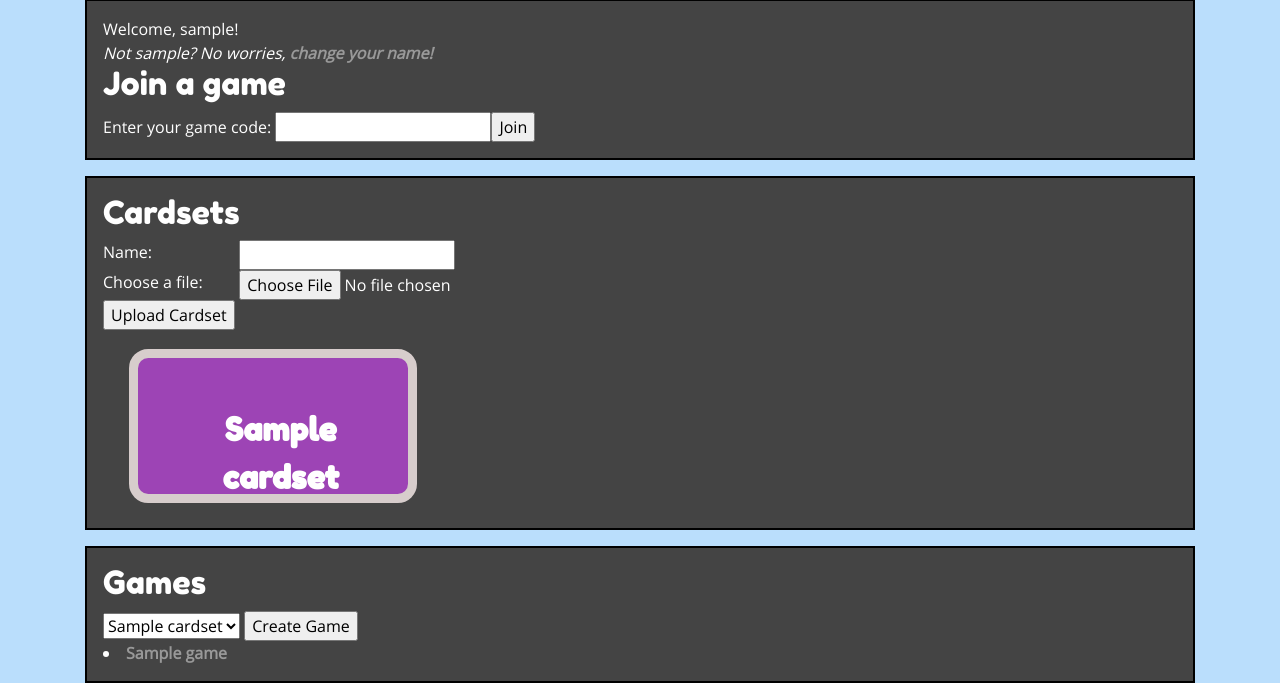
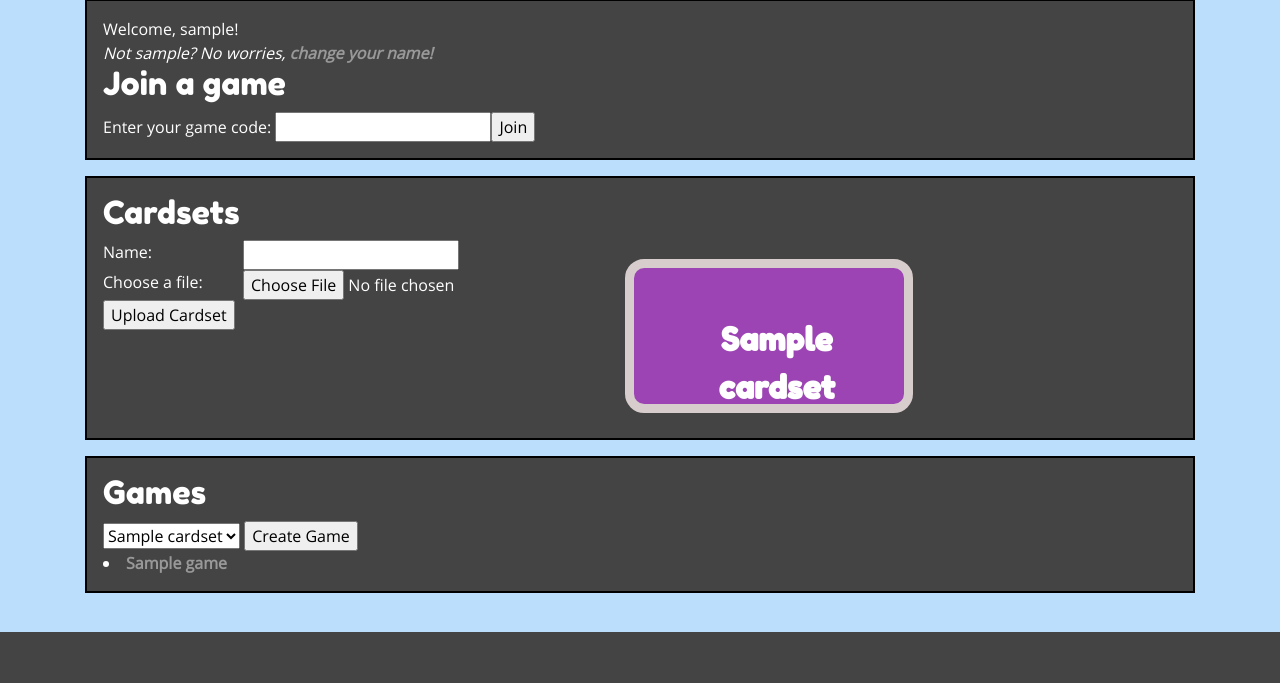
Before and after one commit to raymondberg/word_matching, a Flask app: template word_match/templates/home.html in a window 1280 px wide. Shown: the part 168-851 px from the top of the page. After the commit the page ends 800 px from the top, so only its background shows below. Run offline with Flask 2, Linux system fonts and the light colour scheme; the visitor is signed in with stand-in values (Sample User, id 1); the template is opened without the code that fills it: most values are stand-ins (such as "Sample title", 1, 10 or a date in 2020); some libraries are stand-ins or nearby versions.

Commit message:
Improve display of gamelist

```diff
--- a/word_match/templates/gamelist.html
+++ b/word_match/templates/gamelist.html
@@ -1,16 +1,20 @@
 <div class="game-tile space-up pad-left">
   <h2>Cardsets</h2>
+  <div class="row">
+    <div class="col-md-6">
       <form action="/cardsets/create" method="post" enctype="multipart/form-data">
-    <div class="row" style="width: 50%">
+        <div class="row">
           <div class="col-md-3">Name:</div><div class="col-md-9"><input type="text" name="name"></div>
           <div class="col-md-3">Choose a file:</div><div class="col-md-9"><input type="file" name="cardset-file"/></div>
           <div class="col-md-12"><input type="submit" value="Upload Cardset"></div>
         </div>
       </form>
-  <div class="row" style="margin-left: 4em">
+    </div>
+    <div class="col-md-6">
       {% for cardset in cardsets %}
       <div class="player-card down"><a href="/cardsets/{{ cardset }}">{{ cardset }}</a></div>
       {% endfor %}
+    </div>
   </div>
 </div>
 
```
Lines whose indentation alone changed are shown as unchanged.
